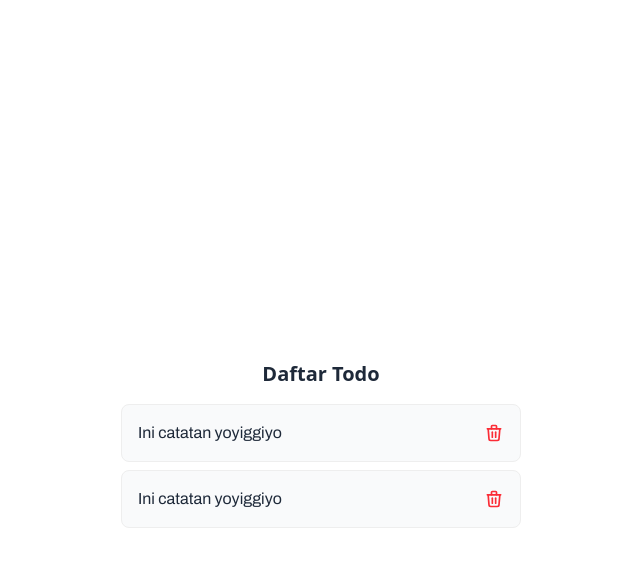
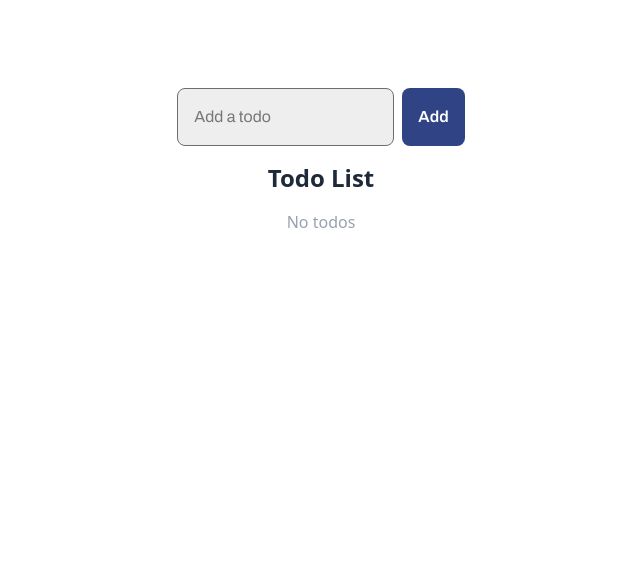
Before and after one commit to wachidmuslih/todoWeb, a React (Vite) app in the folder todoapp/: page / in a window 1280 px wide. Shown: the top 566 px of the page, without its empty margins (319-959 px from the left). Built offline with nearby package versions, Linux system fonts and the light colour scheme.

Commit message:
feat: refactor Todo components and implement context for state management

```diff
--- a/todoapp/src/App.tsx
+++ b/todoapp/src/App.tsx
@@ -1,17 +1,18 @@
-import { useState } from 'react'
 import './App.css'
-import TodoInput from './components/todoInput'
+import TodoForm from './components/TodoForm'
 import TodoList from './components/TodoList'
+import { TodoProvider } from './contexs/TodoContext'
 
 function App() {
-  const [count, setCount] = useState(0)
 
   return (
     <>
-      <div className="flex flex-col justify-center gap-y-4 items-center h-screen">
-        <TodoInput />
-        <TodoList />
-      </div>
+      <TodoProvider>
+        <div className="flex flex-col justify-center items-center max-w-md  my-auto mx-auto mt-10 p-4">
+          <TodoForm />
+          <TodoList />
+        </div>
+      </TodoProvider>
     </>
   )
 }
--- a/todoapp/src/components/TodoInput.tsx
+++ /dev/null
@@ -1,9 +0,0 @@
-const TodoInput = () => {
-    return (
-        <div className="flex gap-2 mb-2">
-
-        </div>
-    )
-}
-
-export default TodoInput;
--- /dev/null
+++ b/todoapp/src/components/TodoItem.tsx
@@ -0,0 +1,29 @@
+import React from 'react'
+import { Todo, useTodoContext } from '../contexs/TodoContext'
+import { IconTrash } from '@tabler/icons-react';
+
+interface TodoItemProps {
+    todo: Todo;
+}
+
+const TodoItem: React.FC<TodoItemProps> = ({ todo }) => {
+    const { toggleTodo, deleteTodo } = useTodoContext();
+
+    return (
+        <>
+            <div className="flex justify-between items-center p-4 bg-gray-50 border-[1px] border-[#EEEEEE] border-solid rounded-lg hover:bg-gray-100 w-[400px] ">
+                <div
+                    onClick={() => toggleTodo(todo.id)}
+                    className={`cursor-pointer ${todo.completed ? 'line-through text-gray-400' : 'text-gray-800'}`}>
+                    {todo.title}
+                </div>
+                <button onClick={() => deleteTodo(todo.id)} className="text-red-500 flex items-center gap-x-2">
+                    <IconTrash size={20} color="#fb2c36" />
+                </button>
+            </div>
+        </>
+    )
+}
+
+
+export default TodoItem
--- a/todoapp/src/components/TodoList.tsx
+++ b/todoapp/src/components/TodoList.tsx
@@ -1,30 +1,25 @@
-import { IconTrash } from "@tabler/icons-react"
-
-const TodoList = () => {
-    return (
-        <div className="w-[400px]">
-            <h2 className="text-xl font-bold mb-4 text-gray-800">Daftar Todo</h2>
-            <ul className="flex flex-col gap-y-2 font-archivo font-normal text-gray-800 text-base">
-                <li className="flex justify-between p-4 bg-gray-50 border-[1px] border-[#EEEEEE] border-solid rounded-lg hover:bg-gray-100 ">
-                    <span className="mr-2">Ini catatan yoyiggiyo</span>
-                    <button className="text-red-500 flex items-center gap-x-2">
-                        <IconTrash size={20} color="#fb2c36" />
-                        {/* <span>Hapus</span> */}
-                    </button>
-                </li>
-                <li className="flex justify-between p-4 bg-gray-50 border-[1px] border-[#EEEEEE] border-solid rounded-lg hover:bg-gray-100 ">
-                    <span className="mr-2">Ini catatan yoyiggiyo</span>
-                    <button className="text-red-500 flex items-center gap-x-2">
-                        <IconTrash size={20} color="#fb2c36" />
-                        {/* <span>Hapus</span> */}
-                    </button>
-                </li>
-
-            </ul>
+import React, { useMemo } from "react";
+import { useTodoContext } from "../contexs/TodoContext";
+import TodoItem from "./TodoItem";
 
 
+const TodoList: React.FC = () => {
+    const { todos } = useTodoContext();
+
+    // Memoize todo list
+    const renderedTodos = useMemo(() => {
+        return todos.map((todo) => <TodoItem key={todo.id} todo={todo} />);
+    }, [todos]);
+    return (
+        <div>
+            <div className="text-center text-2xl font-bold text-gray-800 mb-4">Todo List</div>
+            <div className="flex flex-col gap-4">
+                {todos.length ? renderedTodos : <div className="text-center text-gray-400">No todos</div>}
+            </div>
         </div>
-    )
-}
+    );
+};
 
-export default TodoList
+
+
+export default TodoList;
--- a/todoapp/src/contexs/TodoContext.tsx
+++ b/todoapp/src/contexs/TodoContext.tsx
@@ -17,7 +17,7 @@ type TodoContextType = {
 export const TodoContext = createContext<TodoContextType | undefined>(undefined);
 
 // Provider
-const TodoProvider: React.FC<{ children: ReactNode }> = ({ children }) => {
+export const TodoProvider: React.FC<{ children: ReactNode }> = ({ children }) => {
 
     const [todos, setTodos] = React.useState<Todo[]>([]);
 
```
